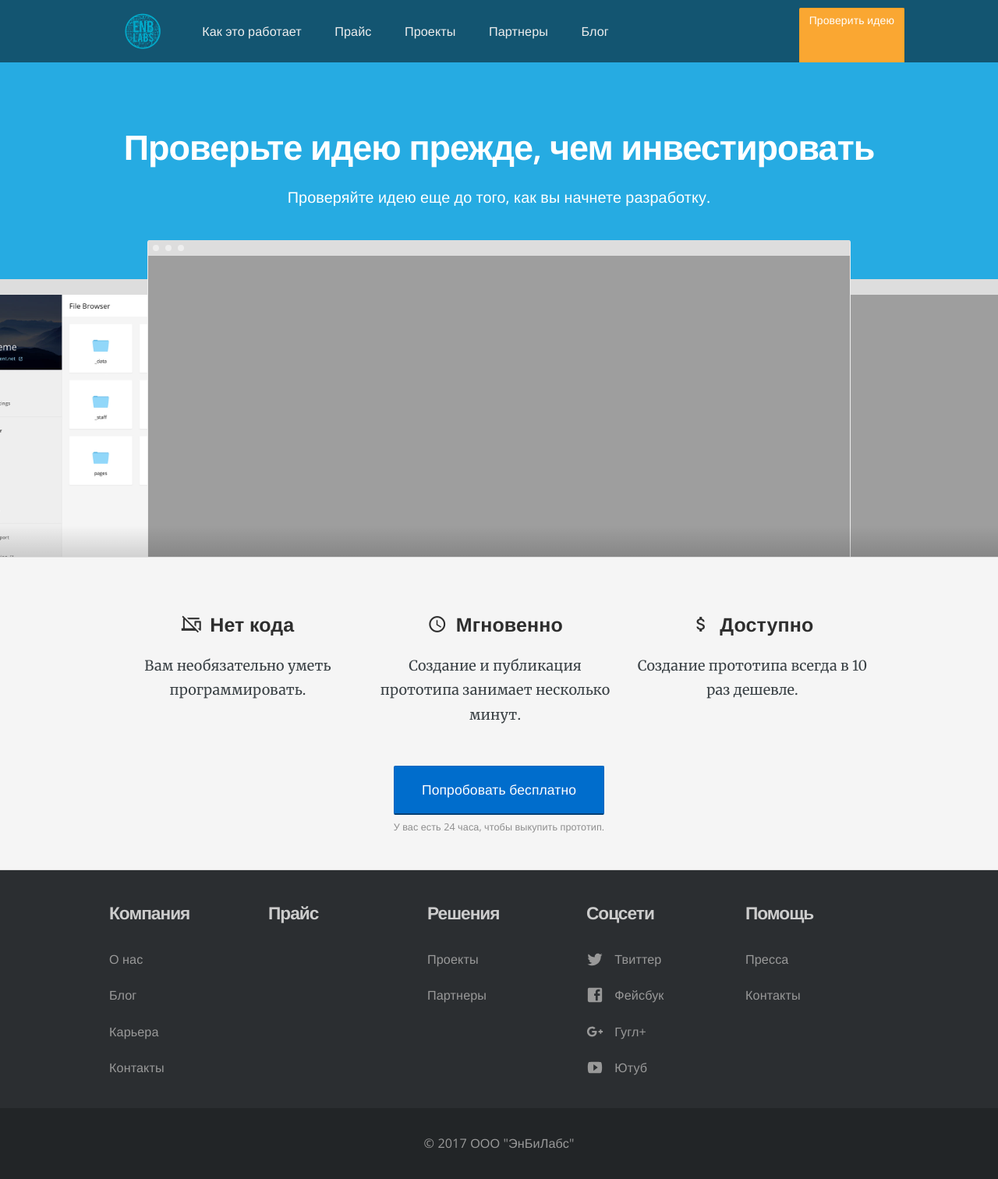
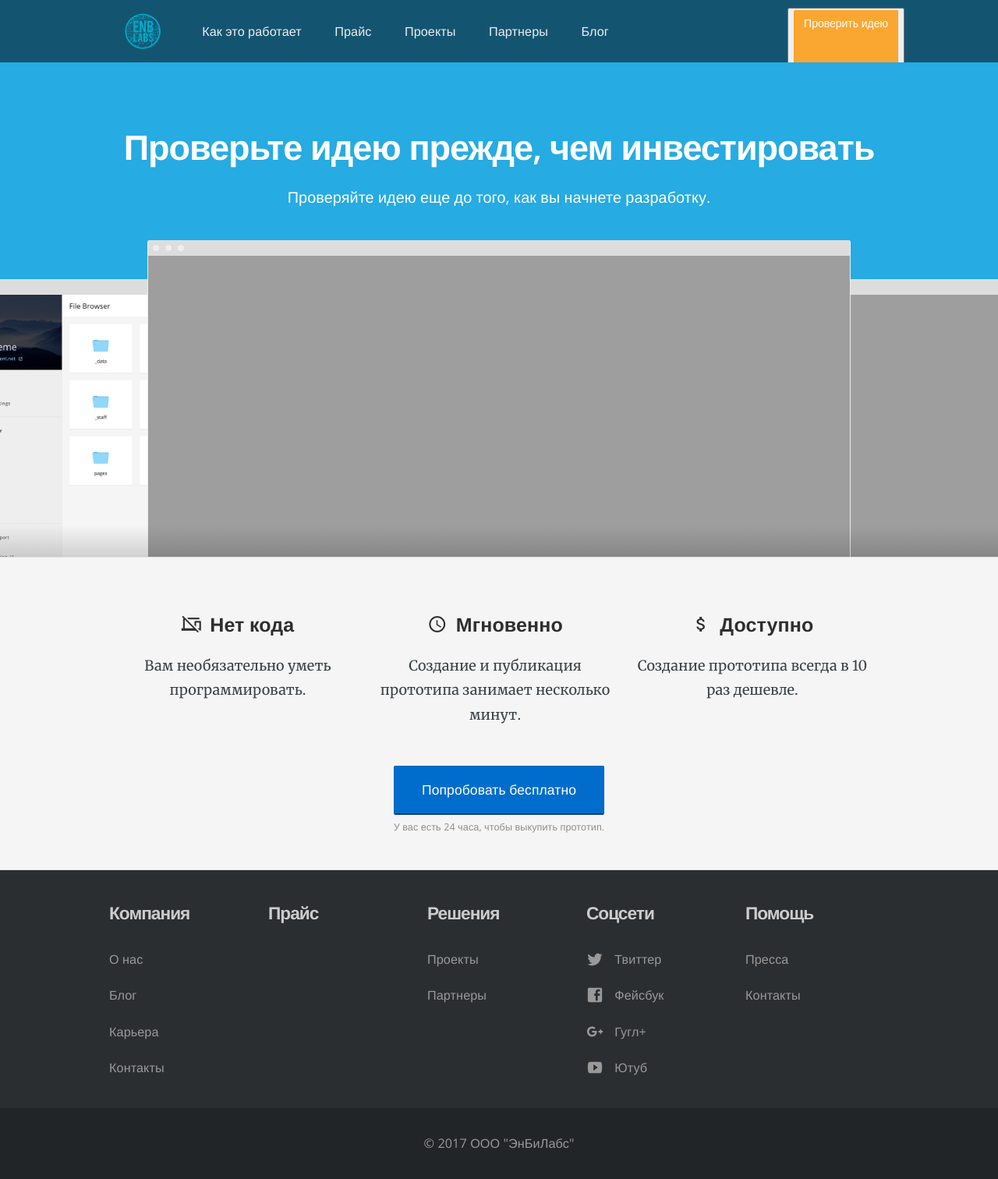
Before and after one commit to RakhimyanTim/enblabs.github.io, a Jekyll site: the page built from pages/index.html, in a window 1280 px wide. Shown: the whole page at 78% size. Built offline with Jekyll 4.4.1, drawn with Linux system fonts in a browser that asks for light colours; nearby versions of some CDN libraries.

Commit message:
Update default.html

```diff
--- a/_layouts/default.html
+++ b/_layouts/default.html
@@ -32,7 +32,7 @@
 					</ul>
 
 					<ul class="user">
-						<li><a href="https://goo.gl/forms/XSokvk5lUzY4Vpbl2" class="btn btn-warning" target="_blank">Проверить идею</a></li>
+						<button><a href="https://goo.gl/forms/XSokvk5lUzY4Vpbl2" class="btn btn-warning" target="_blank">Проверить идею</a></button>
 					</ul>
 				</div>
 
```
